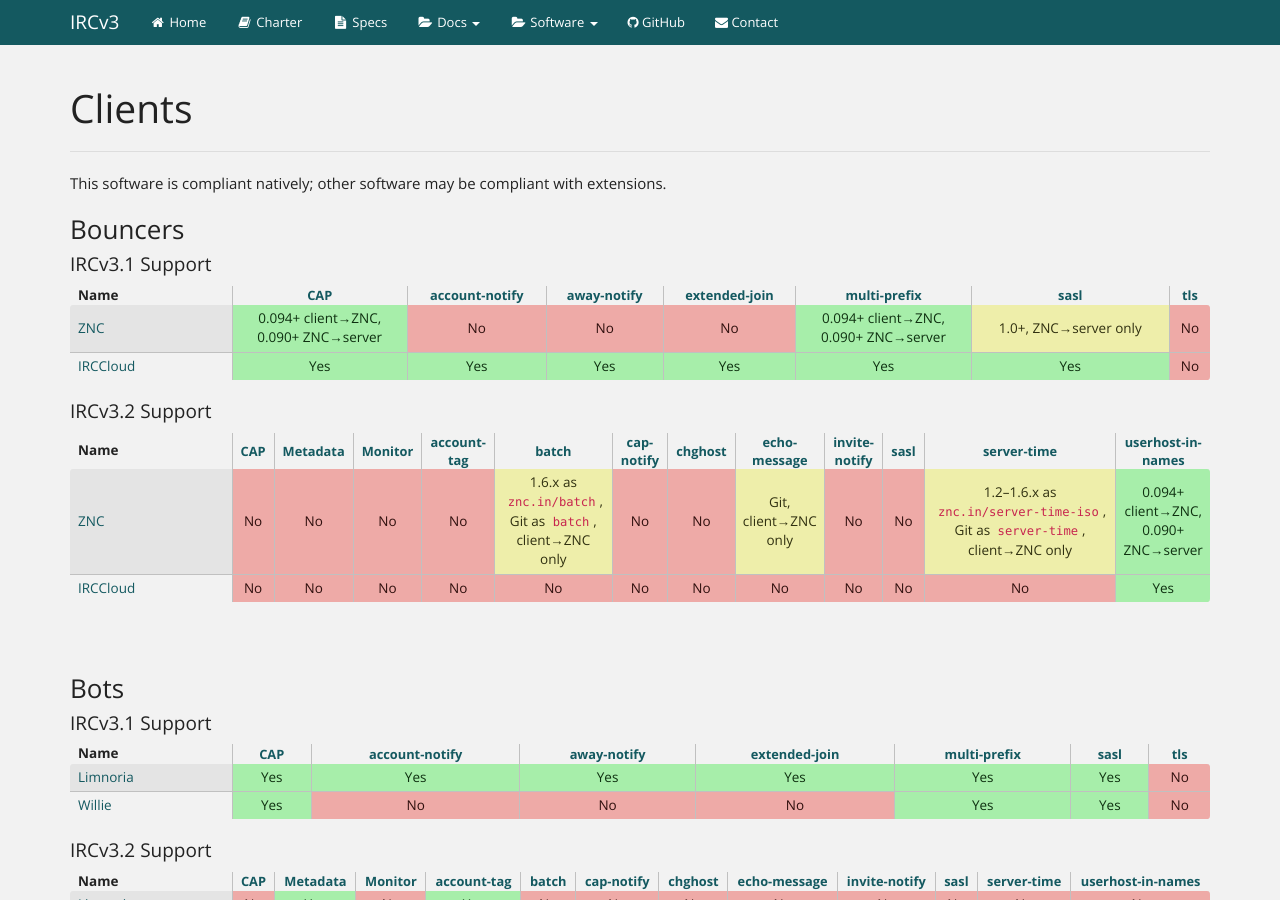
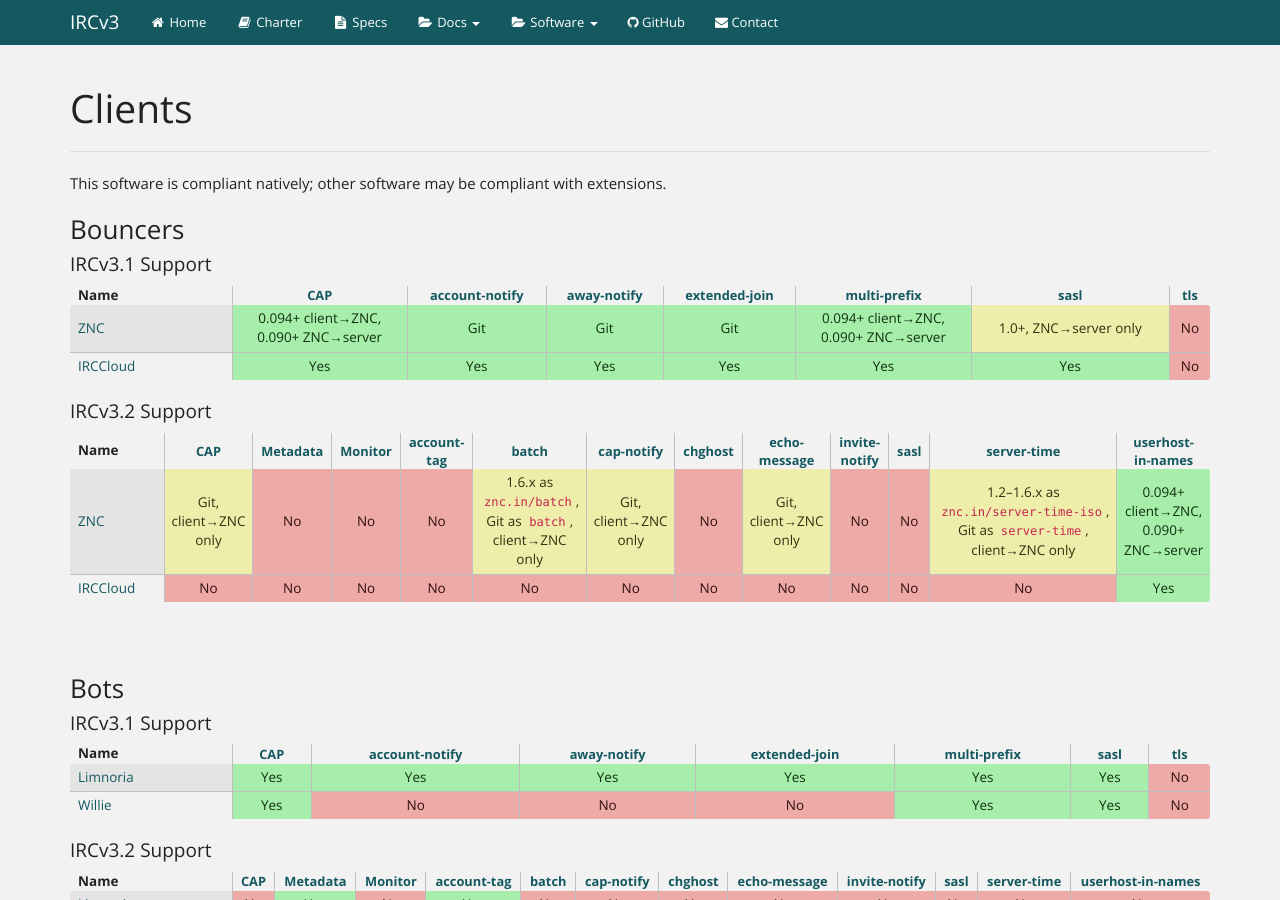
Before and after one commit to ircv3/ircv3.github.io, a Jekyll site: the page built from software/clients.md, in a window 1280 px wide and 900 px high. Built offline with Jekyll 4.4.1, drawn with Linux system fonts in a browser that asks for light colours.

Commit message:
software: ZNC supports new caps
Git (1.7.x):
- account-notify
- away-notify
- extended-join
- cap ls 302 (client->znc only)
- cap-notify (client->znc only)

```diff
--- a/_data/sw_clients.yml
+++ b/_data/sw_clients.yml
@@ -6,12 +6,17 @@
         v3.1:
           cap: "0.094+ client→ZNC,<br/>0.090+ ZNC→server"
           multi-prefix: "0.094+ client→ZNC,<br/>0.090+ ZNC→server"
+          account-notify: "Git"
+          away-notify: "Git"
+          extended-join: "Git"
         v3.2:
           userhost-in-names: "0.094+ client→ZNC,<br/>0.090+ ZNC→server"
       partial:
         v3.1:
           sasl: "1.0+, ZNC→server only"
         v3.2:
+          cap: "Git, client→ZNC only"
+          cap-notify: "Git, client→ZNC only"
           echo-message: "Git, client→ZNC only"
           batch: "1.6.x as <code>znc.in/batch</code>, Git as <code>batch</code>, client→ZNC only"
           server-time: "1.2–1.6.x as <code>znc.in/server-time-iso</code>, Git as <code>server-time</code>, client→ZNC only"
```
